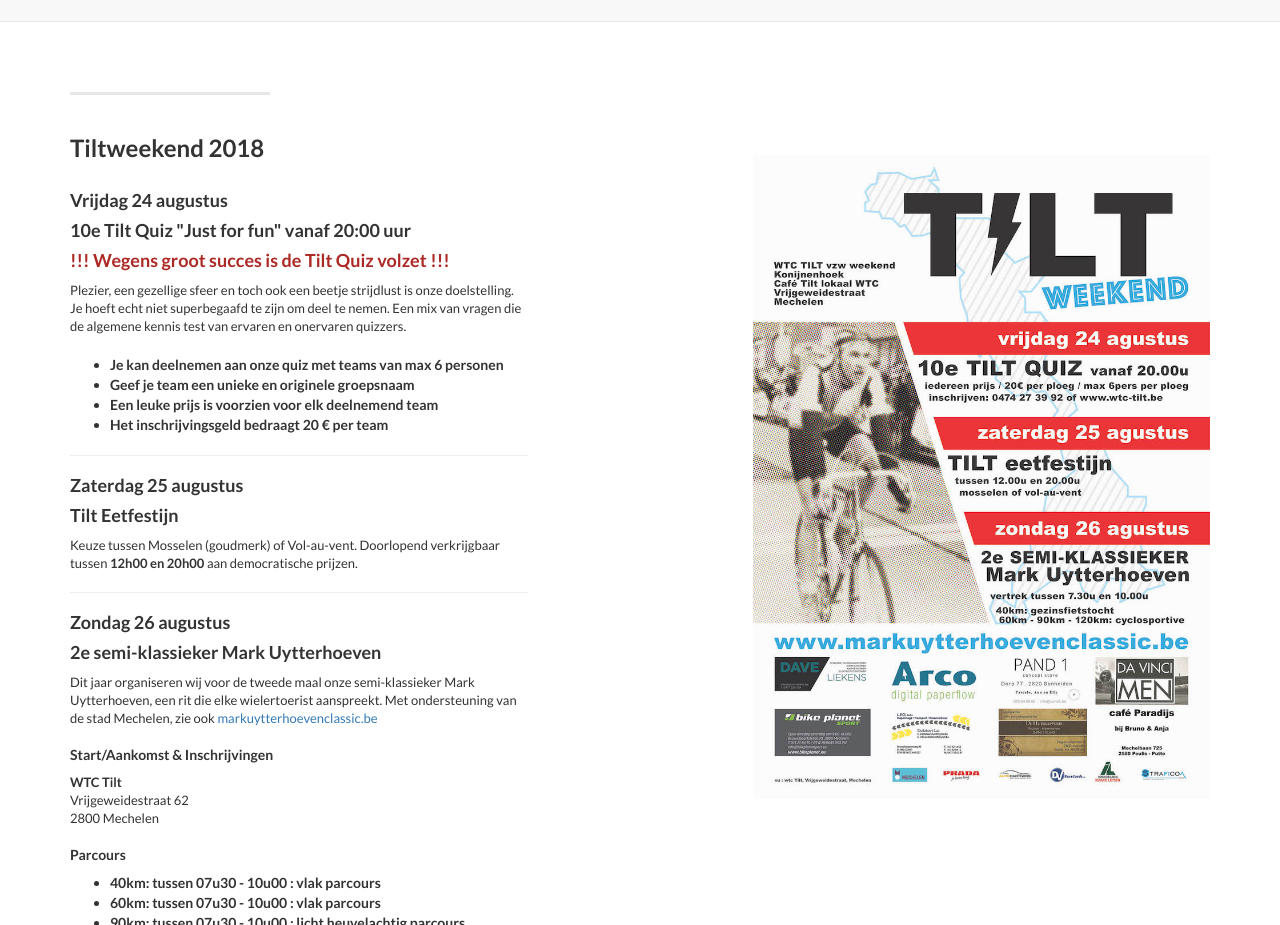
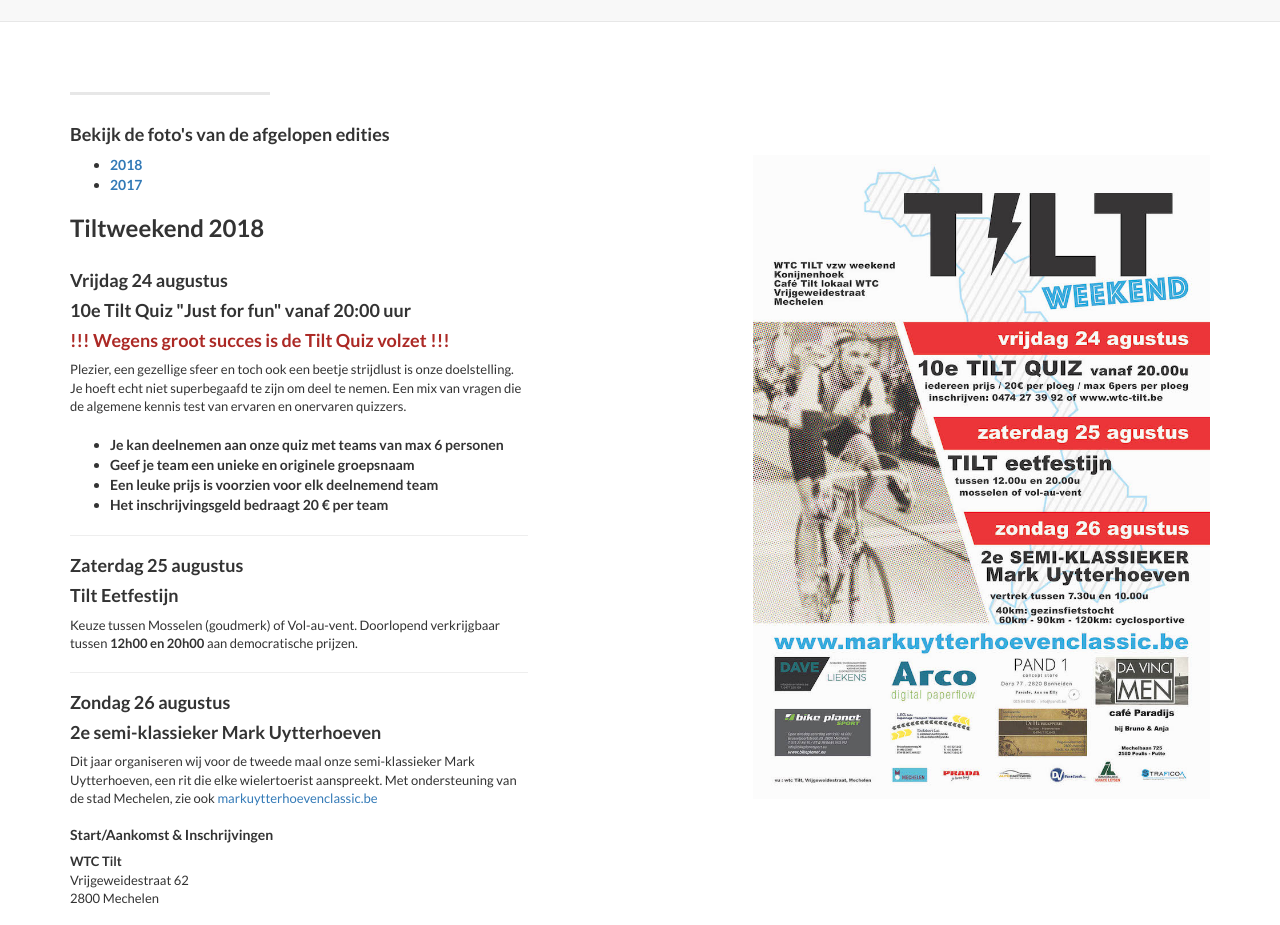
Before and after one commit to jbeullen/wtctilt, a website: page site/index.html in a window 1280 px wide. Shown: the part 3660-4585 px from the top of the page. Drawn offline with Linux system fonts and the light colour scheme.

Commit message:
added photogalleries of past Tilt weekends

```diff
--- a/site/index.html
+++ b/site/index.html
@@ -354,6 +354,11 @@
                 <div class="col-lg-5 col-sm-6">
                     <hr class="section-heading-spacer">
                     <div class="clearfix"></div>
+                    <h4>Bekijk de foto's van de afgelopen edities</h4>
+                    <ul>
+                        <li><a href="https://photos.app.goo.gl/CqQaUgapPZ1NDER77" target="_blank">2018</a></li>
+                        <li><a href="https://goo.gl/photos/Y2eBz9EgaJH5pvuR8" target="_blank">2017</a></li>
+                    </ul>
                     <h3 class="section-heading">Tiltweekend 2018</h3>
                     <h4>Vrijdag 24 augustus</h4>
                     <h4>10e Tilt Quiz "Just for fun" vanaf 20:00 uur</h4>
```
